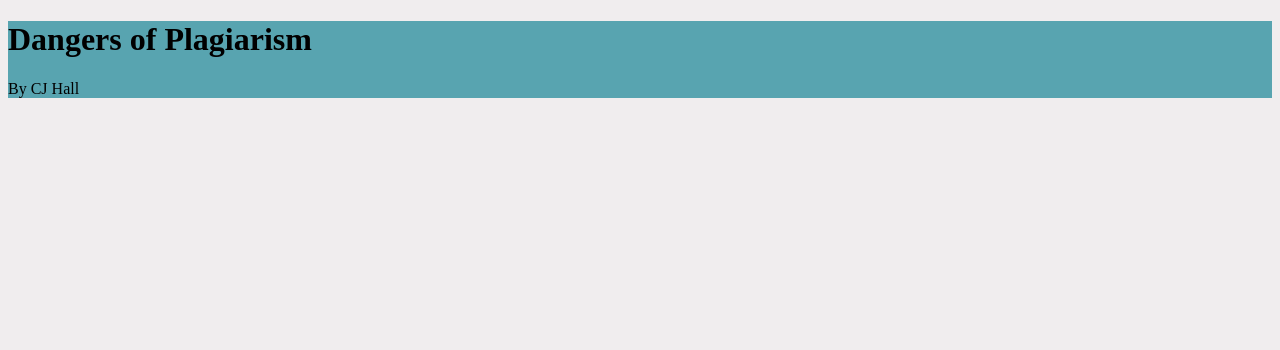
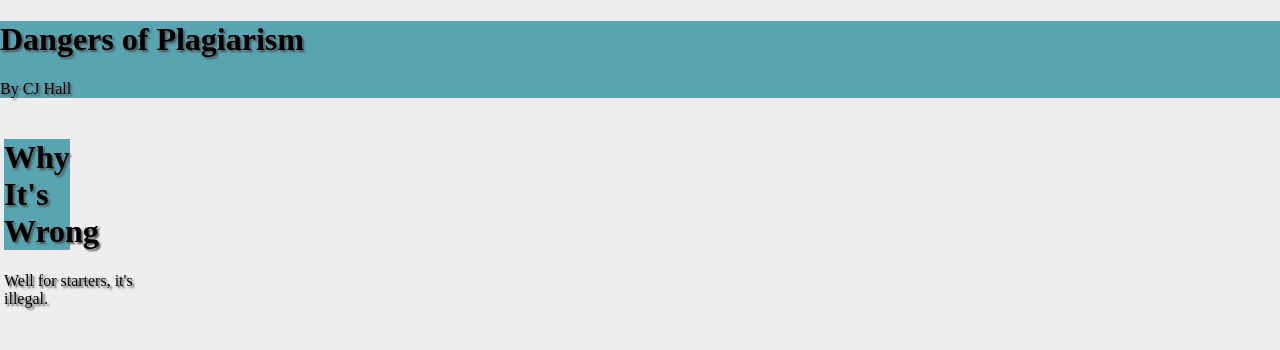
Before and after one commit to NerdB0I/dangers-of-plagiarism, a plain HTML site: page index.html in a window 1280 px wide. Drawn offline with Linux system fonts and the light colour scheme.

Commit message:
More testing of styles

```diff
--- a/index.html
+++ b/index.html
@@ -11,5 +11,13 @@
             <h1>Dangers of Plagiarism</h1>
             <p>By CJ Hall</p>
         </div>
+        <div class="section">
+            <div class="heading">
+                <h1>Why It's Wrong</h1>
+            </div>
+            <div class="content">
+                <p>Well for starters, it's illegal.</p>
+            </div>
+        </div>
     </body>
 </html>
--- a/style.css
+++ b/style.css
@@ -7,8 +7,25 @@
 html {
     background-color: var(--bg_color);
     color: var(--text_color);
-    text-shadow: 2px var(--text_shadow);
+    text-shadow: 2px 2px 2px var(--text_shadow);
+}
+body {
+    margin: 0px;
 }
 .accent {
     background-color: var(--accent);
 }
+
+.section {
+    padding: 4px;
+    display: inline-block;
+}
+.heading {
+    background-color: var(--accent);
+    align-self: left;
+    width: 30%;
+}
+.content {
+    align-self: right;
+    width: 70%;
+}
```
